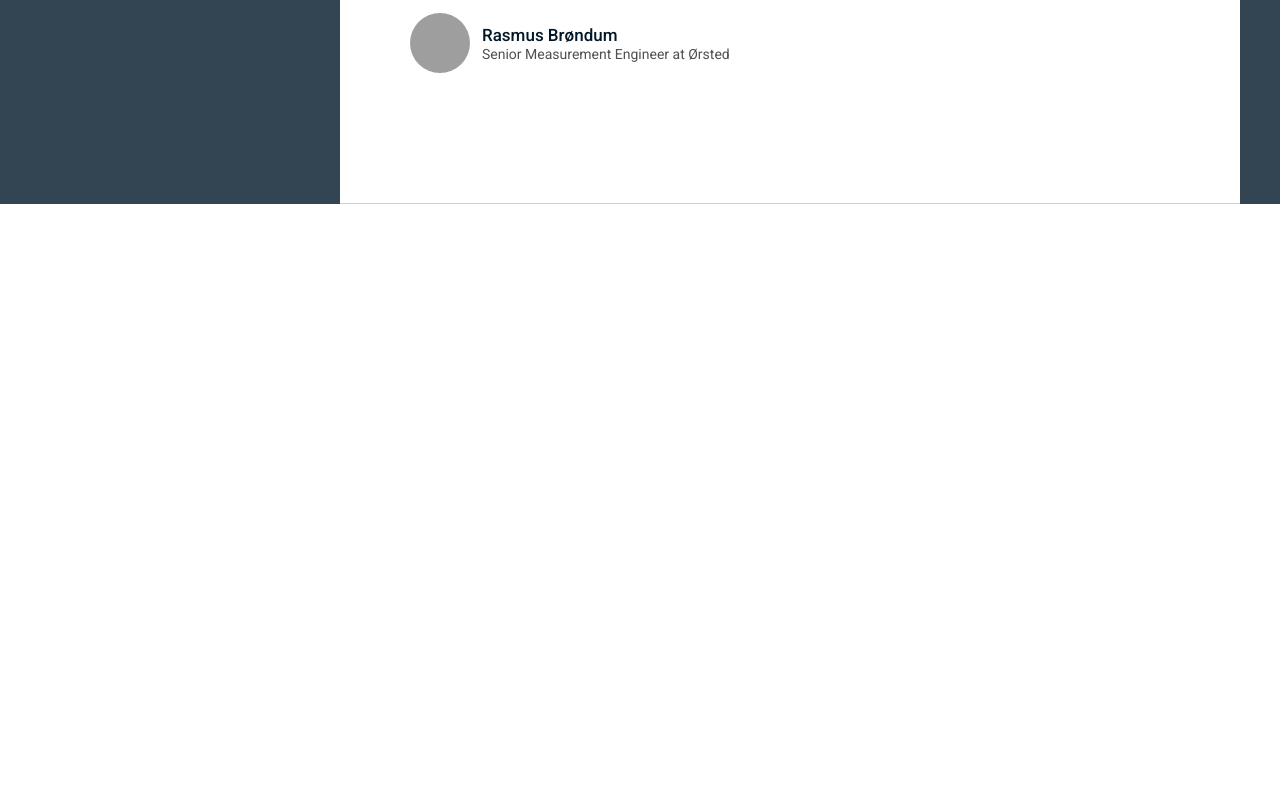
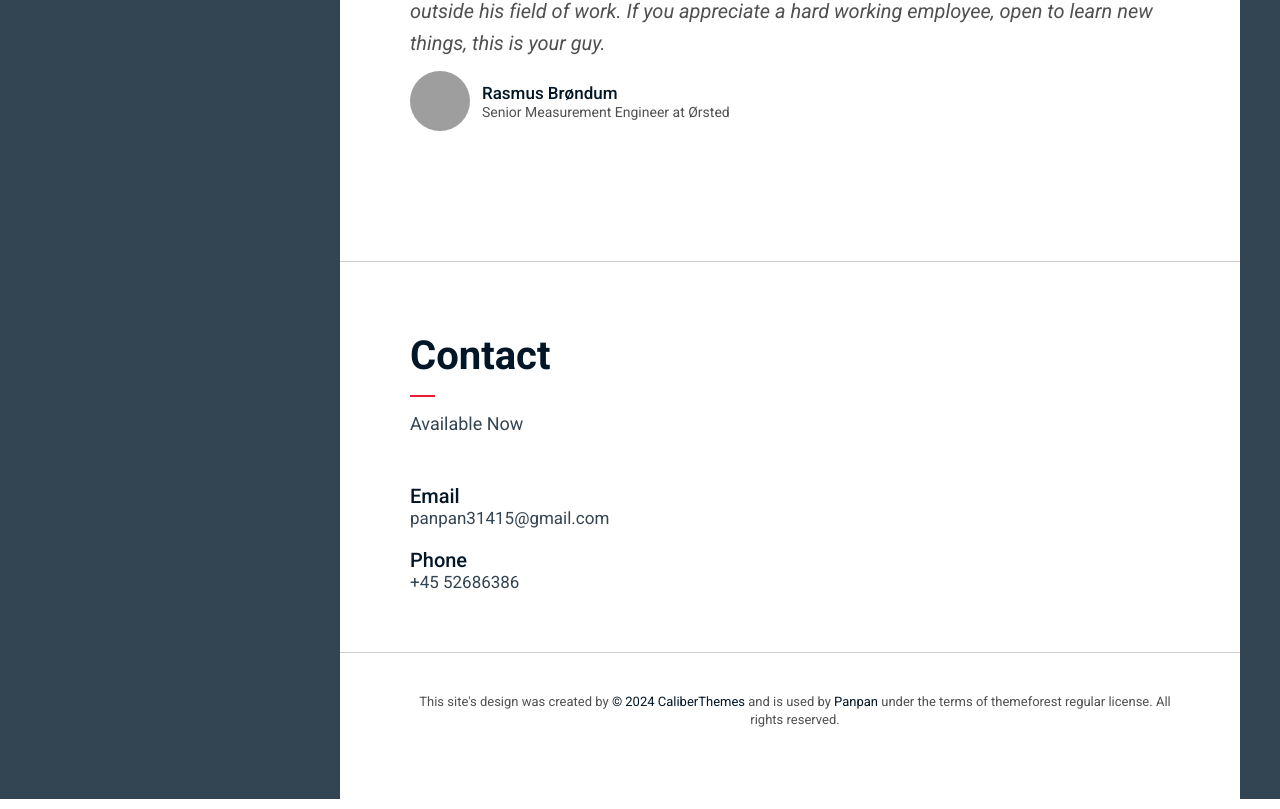
Before and after one commit to panpan31415/panpan-blog, a React (Create React App) app: page / in a window 1280 px wide. Shown: the part 4699-5508 px from the top of the page. Before the commit the page ends 4903 px from the top, so only its background shows below. Built offline with nearby package versions, Linux system fonts and the light colour scheme; grey boxes are pictures that could not be loaded.

Commit message:
Add contact section and copyright section

```diff
--- a/src/components/MainContent.scss
+++ b/src/components/MainContent.scss
@@ -360,6 +360,13 @@
   }
 }
 .testimonial {
+  &::before {
+    content: open-quote;
+    font-family: "Noto Sans JP", sans-serif;
+    font-weight: 900;
+    font-size: 4rem;
+    color: var(--border-color);
+  }
   &__description {
     color: var(--text-default-color);
     font-size: 2rem;
@@ -384,10 +391,64 @@
     font-weight: 400;
     color: var(--text-default-color);
   }
-
   &__profile-picture {
     width: 6rem;
     aspect-ratio: 1;
     border-radius: 50%;
   }
 }
+.contact-section {
+  @extend %section;
+  border-bottom: 1px solid var(--border-color);
+  &__title {
+    @extend %title;
+  }
+  &__divider {
+    @extend %divider;
+    width: 2.5rem;
+    margin: 1.6rem 0;
+  }
+  &__subtitle {
+    @extend %subtitle;
+  }
+  &__items {
+    margin-top: 4rem;
+    margin-bottom: 5rem;
+    display: flex;
+    flex-direction: column;
+
+    .contact-item {
+      margin: 1rem 0;
+      &__method {
+        font-size: 2rem;
+        font-weight: 500;
+        color: var(--primary-color);
+      }
+      &__text {
+        font-size: 1.7rem;
+        font-weight: 400;
+        color: var(--secondary-color);
+      }
+    }
+  }
+}
+
+.copyright-section {
+  @extend %section;
+  padding-bottom: 7rem;
+  font-size: 1.3rem;
+  line-height: 1.8rem;
+  font-weight: 400;
+  margin-bottom: 1rem;
+  color: var(--text-default-color);
+  text-align: center;
+  a {
+    text-decoration: none;
+    &,
+    &:active,
+    &:focus,
+    &:visited {
+      color: var(--primary-color);
+    }
+  }
+}
--- a/src/components/MainContent.tsx
+++ b/src/components/MainContent.tsx
@@ -252,6 +252,30 @@ export default function MainContent() {
           </div>
         </div>
       </section>
+
+      <section className="contact-section" id="contact">
+        <h2 className="contact-section__title">Contact</h2>
+        <div className="contact-section__divider" />
+        <p className="contact-section__subtitle"> Available now</p>
+        <div className="contact-section__items">
+          <div className="contact-item">
+            <p className="contact-item__method">Email</p>
+            <p className="contact-item__text">panpan31415@gmail.com</p>
+          </div>
+          <div className="contact-item">
+            <p className="contact-item__method">Phone</p>
+            <p className="contact-item__text">+45 52686386</p>
+          </div>
+        </div>
+      </section>
+
+      <section className="copyright-section">
+        <p>
+          This site's design was created by{" "}
+          <a href="https://themeforest.net/user/caliberthemes">© 2024 CaliberThemes</a> and is used by{" "}
+          <a href="https//www.panpan.dk">Panpan</a> under the terms of themeforest regular license. All rights reserved.
+        </p>
+      </section>
     </main>
   );
 }
--- a/src/index.scss
+++ b/src/index.scss
@@ -86,3 +86,4 @@ select {
 // fonts
 @import url("https://fonts.googleapis.com/css2?family=Roboto:ital,wght@0,100;0,300;0,400;0,500;0,700;0,900;1,100;1,300;1,400;1,500;1,700;1,900&display=swap");
 @import url("https://fonts.googleapis.com/css2?family=Nunito:ital,wght@0,200..1000;1,200..1000&display=swap");
+@import url("https://fonts.googleapis.com/css2?family=Noto+Sans+JP:wght@100..900&display=swap");
```
